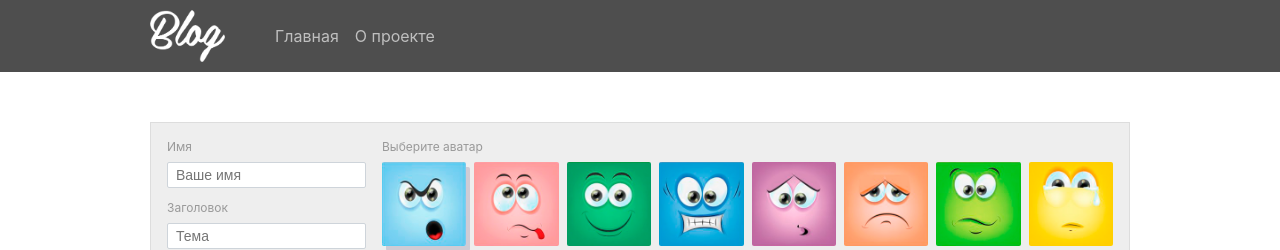
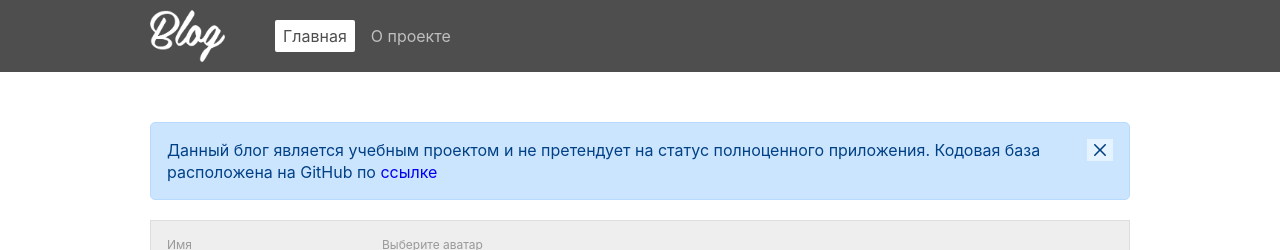
Before and after one commit to norzserge/blog, a React (Create React App) app: page / in a window 1280 px wide. Shown: the top 250 px of the page. Built offline with nearby package versions, Linux system fonts and the light colour scheme; no server answers; the database is empty.

Commit message:
added alert component

```diff
--- a/src/components/AddNewPost.jsx
+++ b/src/components/AddNewPost.jsx
@@ -64,29 +64,33 @@ const AddNewPost = (props) => {
   };
 
   const fieldValidate = (e) => {
-    const fieldName = e.target.name;
+    const fieldName = e.currentTarget.name;
     switch (fieldName) {
       case "name":
-        setNameValid((nameValid = errors[0].pattern.test(e.target.value)));
+        setNameValid(
+          (nameValid = errors[0].pattern.test(e.currentTarget.value))
+        );
         addErrorStyle(nameValid, e);
         if (nameValid) {
-          setName(e.target.value);
+          setName(e.currentTarget.value);
         }
         break;
       case "header":
-        setHeaderValid((headerValid = errors[1].pattern.test(e.target.value)));
+        setHeaderValid(
+          (headerValid = errors[1].pattern.test(e.currentTarget.value))
+        );
         addErrorStyle(headerValid, e);
         if (headerValid) {
-          setHeader(e.target.value);
+          setHeader(e.currentTarget.value);
         }
         break;
       case "message":
         setMessageValid(
-          (messageValid = errors[2].pattern.test(e.target.value))
+          (messageValid = errors[2].pattern.test(e.currentTarget.value))
         );
         addErrorStyle(messageValid, e);
         if (messageValid) {
-          setText(e.target.value);
+          setText(e.currentTarget.value);
         }
         break;
       default:
--- a/src/components/Nav.jsx
+++ b/src/components/Nav.jsx
@@ -1,5 +1,5 @@
 import React from "react";
-import { Link } from "react-router-dom";
+import { NavLink } from "react-router-dom";
 import styles from "./Nav.module.scss";
 
 const Nav = (props) => {
@@ -17,7 +17,9 @@ const Nav = (props) => {
     <ul className={styles["nav-list"]}>
       {links.map((link, index) => (
         <li key={index} className={styles["nav-item"]}>
-          <Link to={link.to}>{link.text}</Link>
+          <NavLink exact activeClassName={styles["active"]} to={link.to}>
+            {link.text}
+          </NavLink>
         </li>
       ))}
     </ul>
--- a/src/components/Nav.module.scss
+++ b/src/components/Nav.module.scss
@@ -11,5 +11,12 @@
   }
   a {
     color: #bfbfbf;
+    &.active {
+      padding: 6px 8px;
+      background: #fff;
+      border-radius: 2px;
+      color: #4e4e4e;
+      cursor: default;
+    }
   }
 }
--- /dev/null
+++ b/src/components/uikit/Alert.jsx
@@ -0,0 +1,20 @@
+import React from "react";
+import classnames from "classnames";
+import styles from "./Alert.module.scss";
+import { ReactComponent as CancelIcon } from "../../img/icons/cancel.svg";
+
+const Alert = (props) => {
+  const closeAlert = (e) => {
+    e.currentTarget.parentNode.remove();
+  };
+  return (
+    <div className={classnames(styles.alert, styles[props.status])}>
+      <div className={styles["alert-message"]}>{props.children}</div>
+      <button onClick={closeAlert} className={styles["close-button"]}>
+        <CancelIcon width="12px" height="12px" />
+      </button>
+    </div>
+  );
+};
+
+export default Alert;
--- /dev/null
+++ b/src/components/uikit/Alert.module.scss
@@ -0,0 +1,43 @@
+.alert {
+  display: flex;
+  align-items: flex-start;
+  justify-content: space-between;
+  padding: 16px;
+  margin-bottom: 20px;
+  border: 1px solid transparent;
+  border-radius: 5px;
+  &.primary {
+    color: #004085;
+    background-color: #cce5ff;
+    border-color: #b8daff;
+  }
+  &.success {
+    // css for success status
+  }
+  &.warning {
+    // css for success status
+  }
+  &.danger {
+    // css for success status
+  }
+  &.info {
+    // css for success status
+  }
+}
+
+.alert-message {
+  line-height: 22px;
+}
+
+.close-button {
+  display: flex;
+  padding: 4px 6px;
+  border: 1px solid transparent;
+  fill: #004085;
+  background-color: rgba(255, 255, 255, 0.5);
+  cursor: pointer;
+  transition: all 0.2s ease;
+  &:hover {
+    background-color: rgba(255, 255, 255, 0.3);
+  }
+}
--- a/src/pages/About.jsx
+++ b/src/pages/About.jsx
@@ -1,7 +1,27 @@
 import React from "react";
 
 const About = (props) => {
-  return <span>О проекте</span>;
+  return (
+    <div>
+      <p>
+        Данная работа выполнена в качестве выпускной для курса
+        "Frontend-разработчик" (ИТМО).
+      </p>
+      <p>Используемые технологии:</p>
+      <ul>
+        <li>React JS (CRA, Route)</li>
+        <li>FireBase (Database)</li>
+        <li>GIT </li>
+        <li>Yarn</li>
+        <li>SASS</li>
+        <li>SMACSS</li>
+        <li>CSS-modules</li>
+        <li>RegExp</li>
+        <li>HTML</li>
+        <li>Flex</li>
+      </ul>
+    </div>
+  );
 };
 
 export default About;
--- a/src/pages/Blog.jsx
+++ b/src/pages/Blog.jsx
@@ -1,6 +1,7 @@
 import React, { useState, useEffect } from "react";
 import AddNewPost from "../components/AddNewPost";
 import PostPreview from "../components/PostPreview";
+import Alert from "../components/uikit/Alert";
 import Sort from "../components/Sort";
 import styles from "./Blog.module.scss";
 import firebase from "../firebase";
@@ -56,6 +57,13 @@ const Blog = (props) => {
 
   return (
     <div className={styles.blog}>
+      <Alert status="primary">
+        Данный блог является учебным проектом и не претендует на статус
+        полноценного приложения. Кодовая база расположена на GitHub по{" "}
+        <a href="https://github.com/norzserge/blog" target="_blank">
+          ссылке
+        </a>
+      </Alert>
       <AddNewPost />
       <Sort isSort={sortNewFirst} onSort={sort} />
       <ul className={styles["blog-list"]}>
```
